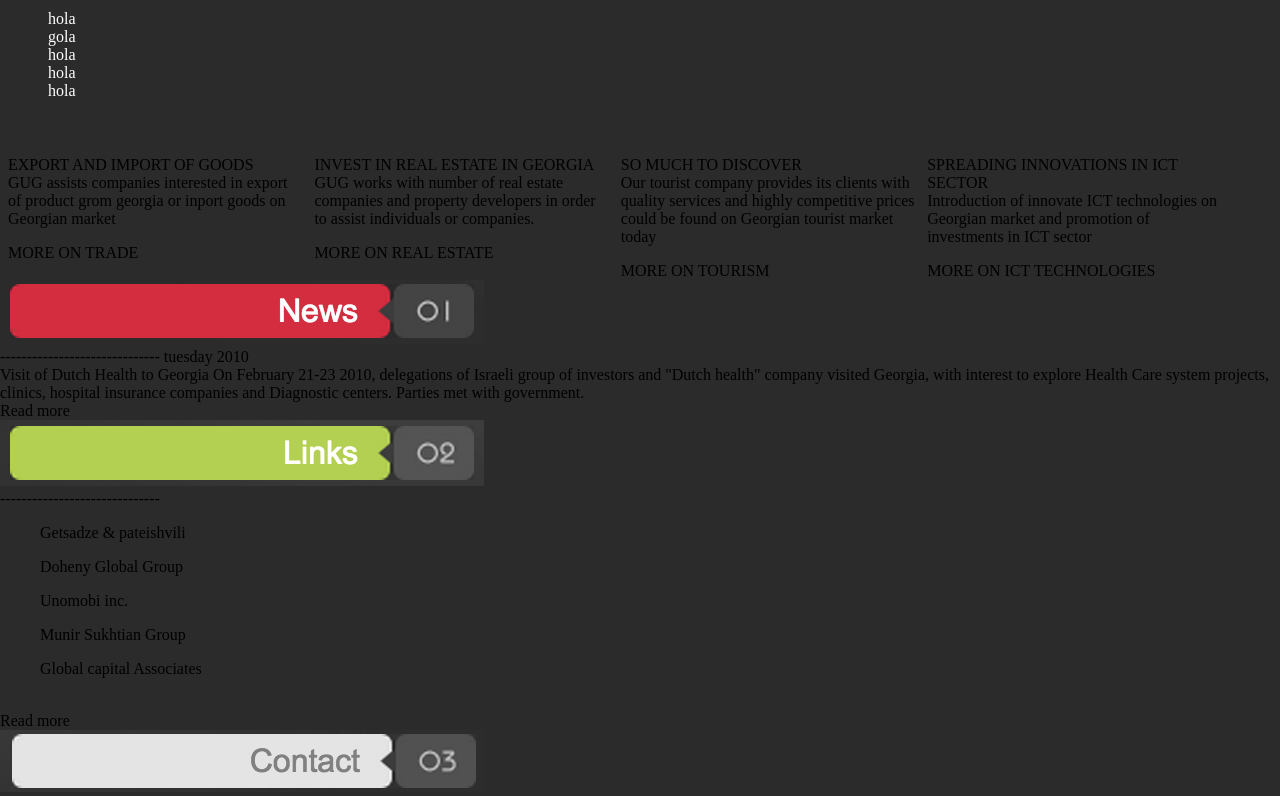
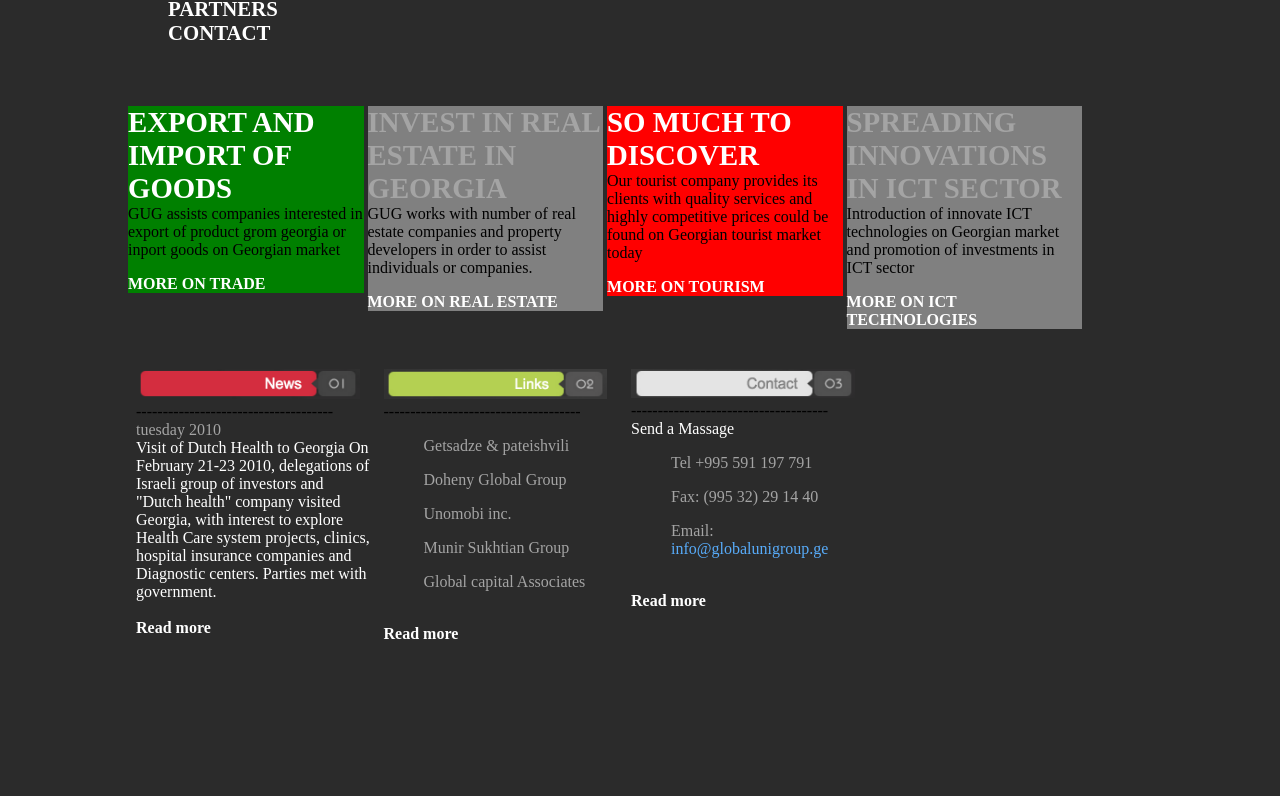
Before and after one commit to hernanrc18/pw218309, a plain HTML site: page practicacss03/index.html in a window 1280 px wide. Shown: the part 307-1103 px from the top of the page. After the commit the page ends 1024 px from the top, so only its background shows below. Drawn offline with Linux system fonts and the light colour scheme.

Commit message:
cambios casi final
cambios

```diff
--- a/practicacss03/css/estilos.css
+++ b/practicacss03/css/estilos.css
@@ -1,8 +1,8 @@
 body{
 font-size: 16px;
 margin: 0px auto;
-max-width: 2048px;
-min-height: 2048px;
+max-width: 1024px;
+min-height: 1024px;
 background-color: #2b2b2b;
 }
 header{
@@ -13,21 +13,80 @@ header input{
 	margin-top: 60px;
 	position:relative;
 
+
 }
-#menu{
+#menu {
+
 	float: right;
 	width:75%;
 
 }
+#logo {
+	width: 50%;
+}
 #seccion01 article{
+	display:inline-block;
+	margin-top: 40px;
+	vertical-align: top;
+	/*padding-left:8px; */
+	width: 23%;
+
+}
+#seccion01 article ul  {
+	list-style: none;
+	color: white;
+
+}
+#seccion01art02 {
+	background-color: green;
+}
+#seccion01art03 {
+	background-color: gray;
+}
+#seccion01art04 {
+	background-color: red;
+}
+#seccion01art05 {
+	background-color: gray;
+}
+#seccion02 article{
 	margin-top: 40px;
 	vertical-align: top;
 	padding-left:8px;
 	width: 23%;
 	display:inline-block;
 }
-#seccion01 article ul  {
-	list-style: none;
-	color: white;
+#seccion02art01 {
 
+	padding-left:20px;
+	width: 23%;
+	display:inline-block;
 }
+#newsrojo {
+	width: 95%;
+}
+#newsverde {
+width: 95%;
+}
+#newsclaro {
+	width: 95%;
+}
+
+.colorblanco {
+	color:#FFFFFF;
+}
+.colorgris {
+	color: #A4A4A4;
+}
+.colorazul{
+	color: #58ACFA;
+}
+.nito{
+	font-weight: bold;
+}
+.letramediana {
+	font-size: 1.3em;
+}
+.letragrande {
+	font-size: 1.8em;
+}
--- a/practicacss03/index.html
+++ b/practicacss03/index.html
@@ -16,14 +16,16 @@
 
 	<section id="seccion01">
 	<article id="seccion01art01">
-		<img src="img/gu_logo.png" alt="logo">
+		<img src="img/gu_logo.png" id="logo" alt="logo">
+		<span class="colorgris letramediana nito">
 		<ul>
-			<li>hola</li>
-			<li>gola</li>
-			<li>hola</li>
-			<li>hola</li>
-			<li>hola</li>
+			<li>HOME</li>
+			<li>ABOUT US</li>
+			<li>NEWS</li>
+			<li>PARTNERS</li>
+			<li>CONTACT</li>
 		</ul>
+		 </span>
 	</article>
 	<article id="seccion01art02">
 			<span class="colorblanco letragrande nito">EXPORT AND IMPORT OF GOODS</span>
@@ -35,7 +37,7 @@
 
 	</article>
 	<article id="seccion01art03">
-			<span class="colorblanco letragrande nito">INVEST IN REAL ESTATE IN GEORGIA </span>
+			<span class="colorgris letragrande nito">INVEST IN REAL ESTATE IN GEORGIA </span>
 			<br>
 			GUG works with number of real estate companies and property developers in order to assist
 			individuals or companies.
@@ -53,7 +55,7 @@
 
 	</article>
 	<article id="seccion01art05">
-			<span class="colorblanco letragrande nito">SPREADING INNOVATIONS IN ICT SECTOR </span>
+			<span class="colorgris letragrande nito">SPREADING INNOVATIONS IN ICT SECTOR </span>
 			<br>
 			Introduction of innovate ICT technologies on Georgian market and promotion of investments in ICT sector
 			<p></p>
@@ -66,50 +68,55 @@
 
 	<section id="seccion02">
 		<article id="seccion02art01">
-			<img src="img/news_rojo.png" alt="newsrojo">
+			<img src="img/news_rojo.png" id="newsrojo" alt="newsrojo">
 			<br>
-			------------------------------
-			<b></b>
-			tuesday 2010 <br>
+			-------------------------------------
+			<b></b> <br>
+			<span class="colorgris">tuesday 2010 </span> <br>
+			<span class="colorblanco">
 			Visit of Dutch Health to Georgia <b></b>
 			On February 21-23 2010, delegations of Israeli group of investors and "Dutch health"
 			company visited Georgia, with interest to explore Health Care system projects, clinics,
 			hospital insurance companies and Diagnostic centers. Parties met with government.
 			<br>
-
-			Read more
+			<br>
+			</span>
+			<span class="colorblanco nito">Read more </span>
 
 
 
 		</article>
 		<article id="seccion02art02">
-			<img src="img/news_verde.png" alt="news_verde">
+			<img src="img/news_verde.png" id="newsverde" alt="news_verde">
 			<br>
-			------------------------------
+			------------------------------------- <br>
 			<b></b>
+			<span class="colorgris">
 			<ul>Getsadze & pateishvili </ul>
 			<ul>Doheny Global Group </ul>
 			<ul>Unomobi inc.</ul>
 			<ul>Munir Sukhtian Group</ul>
 			<ul>Global capital Associates</ul> <br>
+			</span>
+			<span class="colorblanco nito">Read more </span>
 
 
-			Read more
 		</article>
 		<article id="seccion02art03">
-			<img src="img/news_claro.png" alt="news_claro">
+			<img src="img/news_claro.png" id="newsclaro" alt="news_claro">
 			<br>
-			------------------------------
+			------------------------------------- <br>
 			<b></b>
-			Send a Massage <br>
-
+			<span class="colorblanco">Send a Massage <br> </span>
+			<span class="colorgris">
 			<ul>Tel +995 591 197 791 </ul>
 			<ul>Fax: (995 32) 29 14 40</ul>
-			<ul>Email: 	info@globalunigroup.ge</ul> <br>
+			<ul>Email: </span> <span class="colorazul">	info@globalunigroup.ge</ul> <br> </span>
 
 
+			<span class="colorblanco nito">Read more </span>
 
-			Read more
+
 		</article>
 
 	</section>
```
